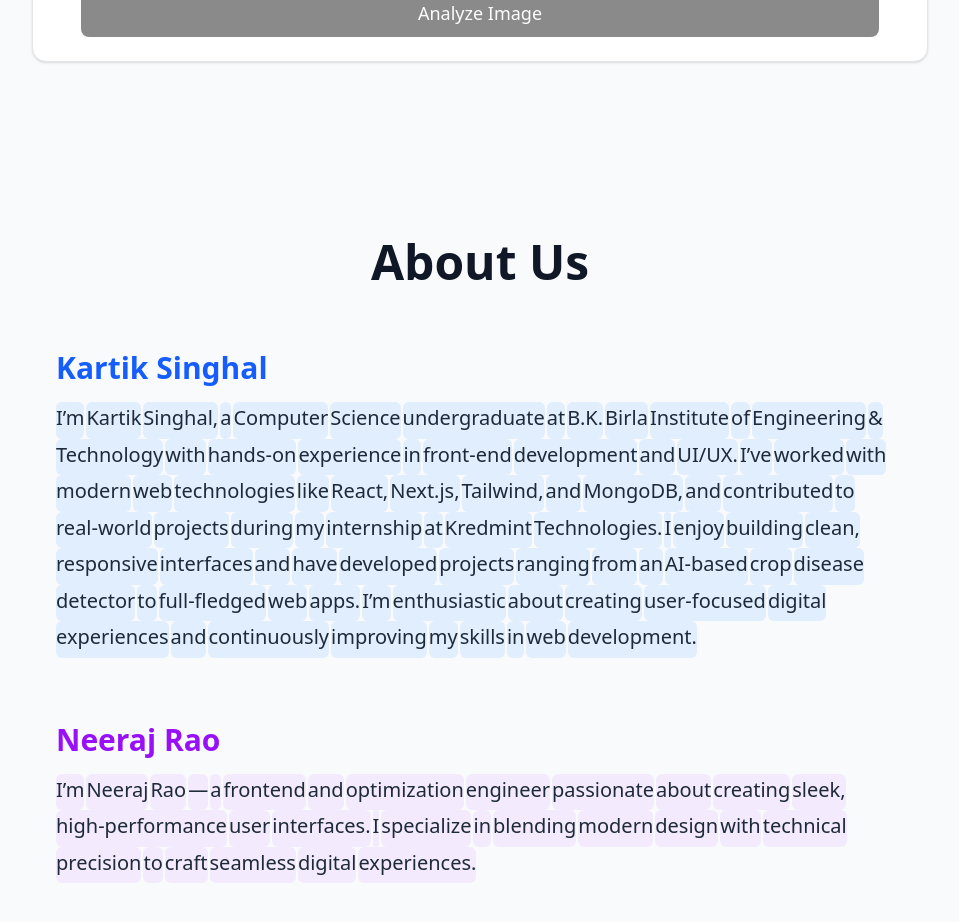
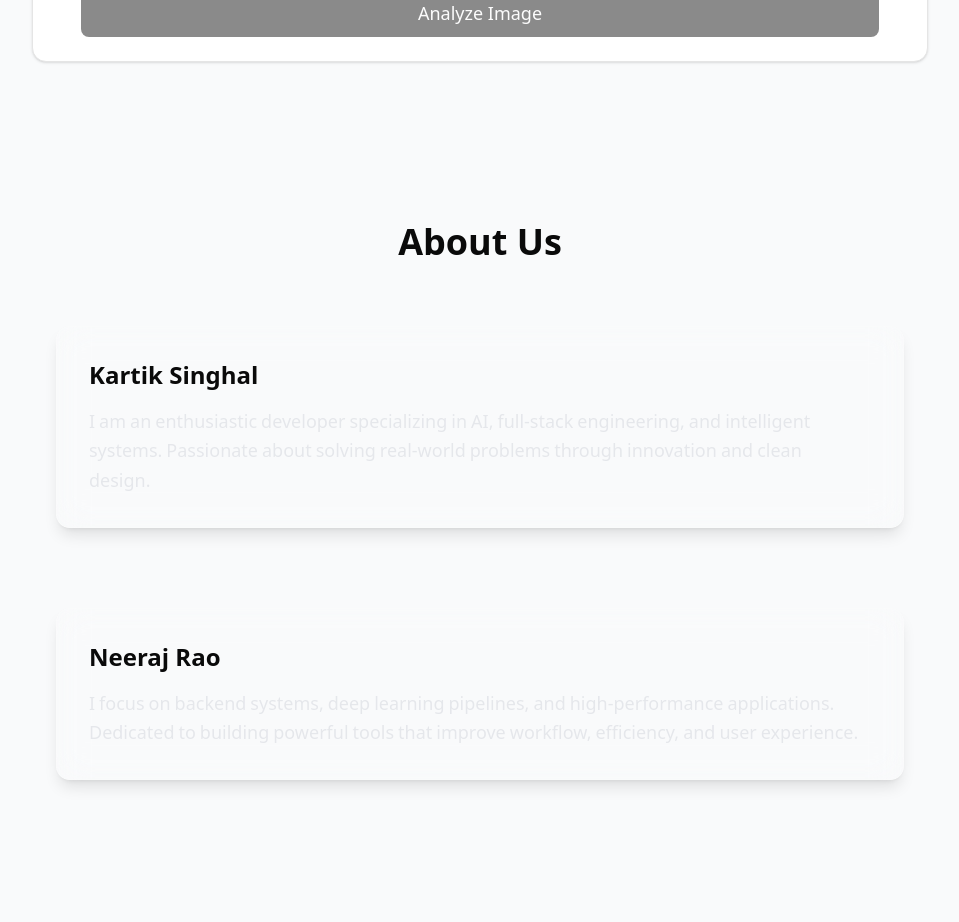
Before and after one commit to KARTIK2005/Ai-Brain-Tumor_Detection, a Next.js app in the folder frontend/: page / in a window 1280 px wide. Shown: the part 560-1482 px from the top of the page, without its empty margins (160-1119 px from the left). Built offline with nearby package versions, Linux system fonts and the light colour scheme.

Commit message:
feat(frontend): simplify About Us component and enhance animations for team introductions

```diff
--- a/frontend/components/AboutUs.tsx
+++ b/frontend/components/AboutUs.tsx
@@ -1,145 +1,89 @@
 "use client";
 
-import { useRef, useMemo } from "react";
 import { motion, useInView } from "framer-motion";
+import { useRef } from "react";
 
-/** Helper: Split sentence to words preserving spacing */
-function splitWords(text: string) {
-  return text.split(" ").map((w) => w + " ");
+export default function AboutUs() {
+  const ref = useRef(null);
+  const inView = useInView(ref, { once: true, margin: "-100px" });
+
+  const parentVariant = {
+    hidden: {},
+    visible: {
+      transition: { staggerChildren: 0.15 }
     }
+  };
 
-/** Word animation */
   const wordVariant = {
-  hidden: { opacity: 0, y: 18 },
-  visible: (i: number) => ({
+    hidden: {
+      opacity: 0,
+      y: 20
+    },
+    visible: {
       opacity: 1,
       y: 0,
-    transition: {
-      delay: i * 0.045,
-      duration: 0.55,
-      ease: "easeOut",
-    },
-  }),
+      transition: { duration: 0.6, ease: "easeOut" }
+    }
   };
 
-export default function AboutUs() {
-  const secRef = useRef(null);
-  const inView = useInView(secRef, {
-    once: true,
-    margin: "-10% 0px -10% 0px",
-  });
-
-  // Person Introductions
-  const kartikText =
-    "I’m Kartik Singhal, a Computer Science undergraduate at B.K. Birla Institute of Engineering & Technology with hands-on experience in front-end development and UI/UX. I’ve worked with modern web technologies like React, Next.js, Tailwind, and MongoDB, and contributed to real-world projects during my internship at Kredmint Technologies. I enjoy building clean, responsive interfaces and have developed projects ranging from an AI-based crop disease detector to full-fledged web apps. I’m enthusiastic about creating user-focused digital experiences and continuously improving my skills in web development.";
-  const neerajText =
-    "I’m Neeraj Rao — a frontend and optimization engineer passionate about creating sleek, high-performance user interfaces. I specialize in blending modern design with technical precision to craft seamless digital experiences.";
-
-  const kartikWords = useMemo(() => splitWords(kartikText), []);
-  const neerajWords = useMemo(() => splitWords(neerajText), []);
+  const splitWords = (text: string) =>
+    text.split(" ").map((word, i) => (
+      <motion.span
+        key={i}
+        variants={wordVariant}
+        className="inline-block mr-1"
+      >
+        {word}
+      </motion.span>
+    ));
 
   return (
-    <section ref={secRef} className="py-28 px-6 max-w-5xl mx-auto">
-      {/* Title */}
-      <motion.h2
-        initial={{ opacity: 0, y: 30 }}
-        animate={inView ? { opacity: 1, y: 0 } : {}}
-        transition={{ duration: 0.7 }}
-        className="text-4xl md:text-5xl font-extrabold text-center text-gray-900 mb-16"
-      >
+    <section className="min-h-screen w-full py-24 px-6">
+      <h2 className="text-center text-4xl font-bold mb-16">
         About Us
-      </motion.h2>
+      </h2>
 
-      {/* Person 1 — Kartik */}
-      <div className="mb-16">
-        <motion.h3
-          initial={{ opacity: 0, y: 25 }}
-          animate={inView ? { opacity: 1, y: 0 } : {}}
-          transition={{ duration: 0.7 }}
-          className="text-3xl font-bold text-blue-600 mb-4"
-        >
-          Kartik Singhal
-        </motion.h3>
+      <div className="max-w-4xl mx-auto space-y-20">
 
-        <p className="text-lg md:text-xl text-gray-800 leading-relaxed">
-          {kartikWords.map((word, i) => (
-            <motion.span
-              key={i}
-              className="relative inline-block mr-[2px] pb-1"
-              variants={wordVariant}
+        {/* Kartik */}
+        <motion.div
+          ref={ref}
+          variants={parentVariant}
           initial="hidden"
           animate={inView ? "visible" : "hidden"}
-              custom={i}
+          className="p-8 rounded-xl bg-white/10 backdrop-blur-lg border border-white/10 shadow-lg"
         >
-              {/* background highlight */}
-              <motion.span
-                className="absolute inset-0 bg-blue-200/40 rounded-sm -z-10"
-                initial={{ scaleX: 0, opacity: 0 }}
-                animate={
-                  inView
-                    ? {
-                        scaleX: 1,
-                        opacity: 1,
-                        transition: {
-                          delay: i * 0.045,
-                          duration: 0.35,
-                          ease: "easeOut",
-                        },
-                      }
-                    : {}
-                }
-                style={{ transformOrigin: "left" }}
-              />
-              {word}
-            </motion.span>
-          ))}
-        </p>
-      </div>
+          <h3 className="text-2xl font-semibold mb-4">Kartik Singhal</h3>
 
-      {/* Person 2 — Neeraj */}
-      <div>
-        <motion.h3
-          initial={{ opacity: 0, y: 25 }}
-          animate={inView ? { opacity: 1, y: 0 } : {}}
-          transition={{ duration: 0.7 }}
-          className="text-3xl font-bold text-purple-600 mb-4"
+          <motion.p
+            variants={parentVariant}
+            className="text-lg leading-relaxed text-gray-200"
           >
-          Neeraj Rao
-        </motion.h3>
+            {splitWords(
+              "I am an enthusiastic developer specializing in AI, full-stack engineering, and intelligent systems. Passionate about solving real-world problems through innovation and clean design."
+            )}
+          </motion.p>
+        </motion.div>
 
-        <p className="text-lg md:text-xl text-gray-800 leading-relaxed">
-          {neerajWords.map((word, i) => (
-            <motion.span
-              key={i}
-              className="relative inline-block mr-[2px] pb-1"
-              variants={wordVariant}
+        {/* Neeraj */}
+        <motion.div
+          variants={parentVariant}
           initial="hidden"
           animate={inView ? "visible" : "hidden"}
-              custom={i}
+          className="p-8 rounded-xl bg-white/10 backdrop-blur-lg border border-white/10 shadow-lg"
         >
-              {/* background highlight */}
-              <motion.span
-                className="absolute inset-0 bg-purple-200/40 rounded-sm -z-10"
-                initial={{ scaleX: 0, opacity: 0 }}
-                animate={
-                  inView
-                    ? {
-                        scaleX: 1,
-                        opacity: 1,
-                        transition: {
-                          delay: i * 0.045,
-                          duration: 0.35,
-                          ease: "easeOut",
-                        },
-                      }
-                    : {}
-                }
-                style={{ transformOrigin: "left" }}
-              />
-              {word}
-            </motion.span>
-          ))}
-        </p>
+          <h3 className="text-2xl font-semibold mb-4">Neeraj Rao</h3>
+
+          <motion.p
+            variants={parentVariant}
+            className="text-lg leading-relaxed text-gray-200"
+          >
+            {splitWords(
+              "I focus on backend systems, deep learning pipelines, and high-performance applications. Dedicated to building powerful tools that improve workflow, efficiency, and user experience."
+            )}
+          </motion.p>
+        </motion.div>
+
       </div>
     </section>
   );
```
Lines whose indentation alone changed are shown as unchanged.
